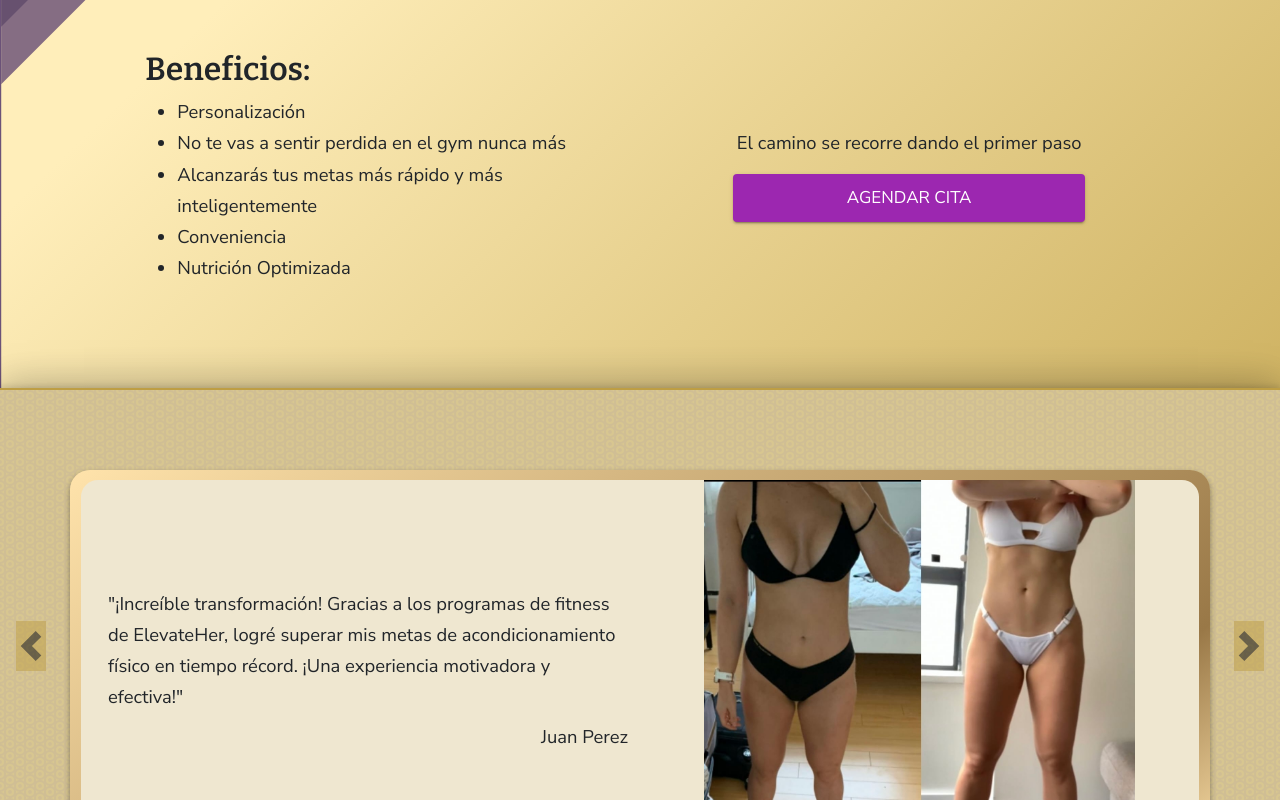
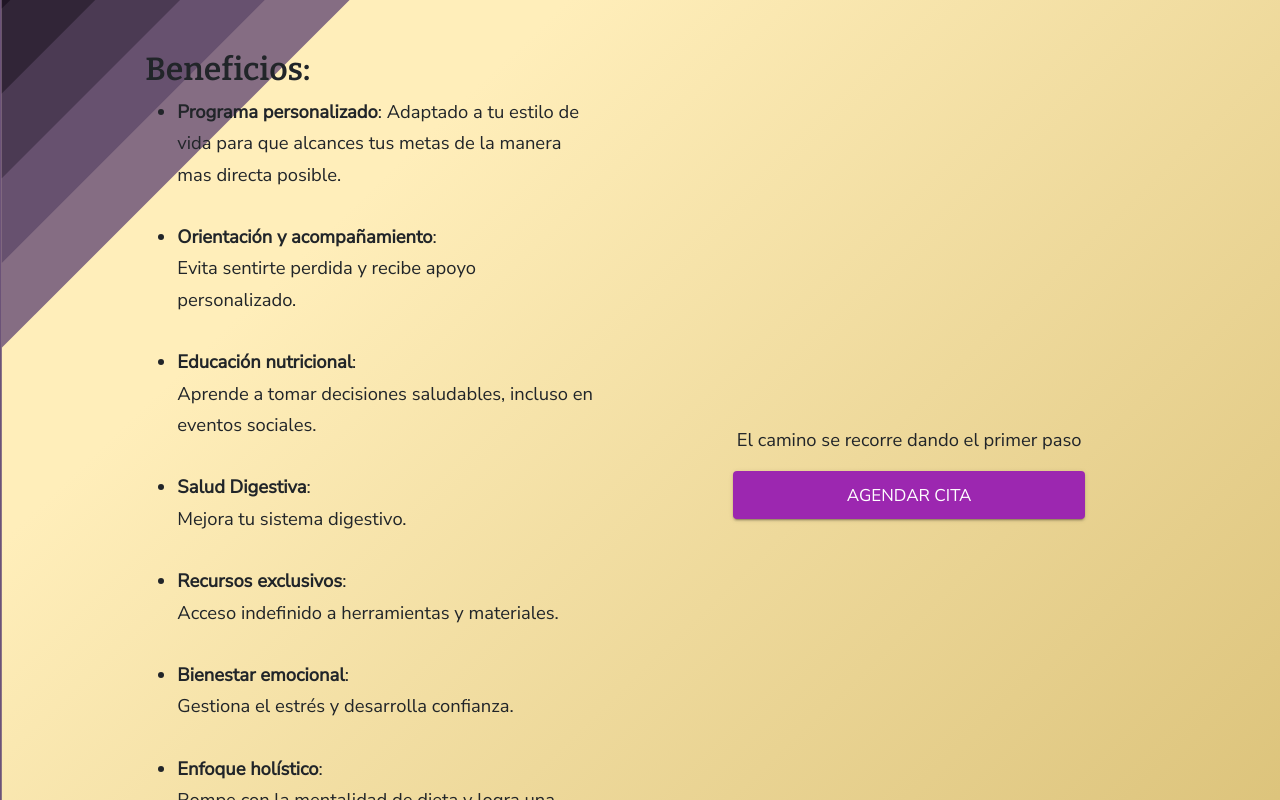
Before and after one commit to Matias-Ramos/ElevateHer, a React (Vite) app: page / in a window 1280 px wide. Shown: the part 3600-4400 px from the top of the page. Built offline with nearby package versions, Linux system fonts and the light colour scheme.

Commit message:
Call To Action set to calendly

```diff
--- a/src/components/CallToAction/ScheduleBtn.jsx
+++ b/src/components/CallToAction/ScheduleBtn.jsx
@@ -13,7 +13,15 @@ const ColorButton = styled(Button)(({ theme }) => ({
 }));
 
 export default function ScheduleBtn() {
+  const handleClick = () => {
+    window.open('https://eathink.org/calendar', '_blank');
+  };
   return (
-      <ColorButton variant="contained">Agendar cita</ColorButton>
+      <ColorButton
+        variant="contained"
+        onClick={handleClick}
+      >
+        Agendar cita
+      </ColorButton>
   );
 }
--- a/src/pages/benefits/List.jsx
+++ b/src/pages/benefits/List.jsx
@@ -2,11 +2,14 @@ const List = () => (
     <>
         <h2>Beneficios:</h2>
         <ul>
-            <li>Personalización</li>
-            <li>No te vas a sentir perdida en el gym nunca más</li>
-            <li>Alcanzarás tus metas más rápido y más inteligentemente</li>
-            <li>Conveniencia</li>
-            <li>Nutrición Optimizada</li>
+            <li><b>Programa personalizado</b>:
+                Adaptado a tu estilo de vida para que alcances tus metas de la manera mas directa posible.</li><br />
+            <li><b>Orientación y acompañamiento</b>:<br />Evita sentirte perdida y recibe apoyo personalizado.</li><br />
+            <li><b>Educación nutricional</b>:<br />Aprende a tomar decisiones saludables, incluso en eventos sociales.</li><br />
+            <li><b>Salud Digestiva</b>:<br />Mejora tu sistema digestivo.</li><br />
+            <li><b>Recursos exclusivos</b>:<br /> Acceso indefinido a herramientas y materiales.</li><br />
+            <li><b>Bienestar emocional</b>:<br />Gestiona el estrés y desarrolla confianza.</li><br />
+            <li><b>Enfoque holístico</b>:<br /> Rompe con la mentalidad de dieta y logra una nutrición según tus necesidades.</li><br />
         </ul>
     </>
 )
```
